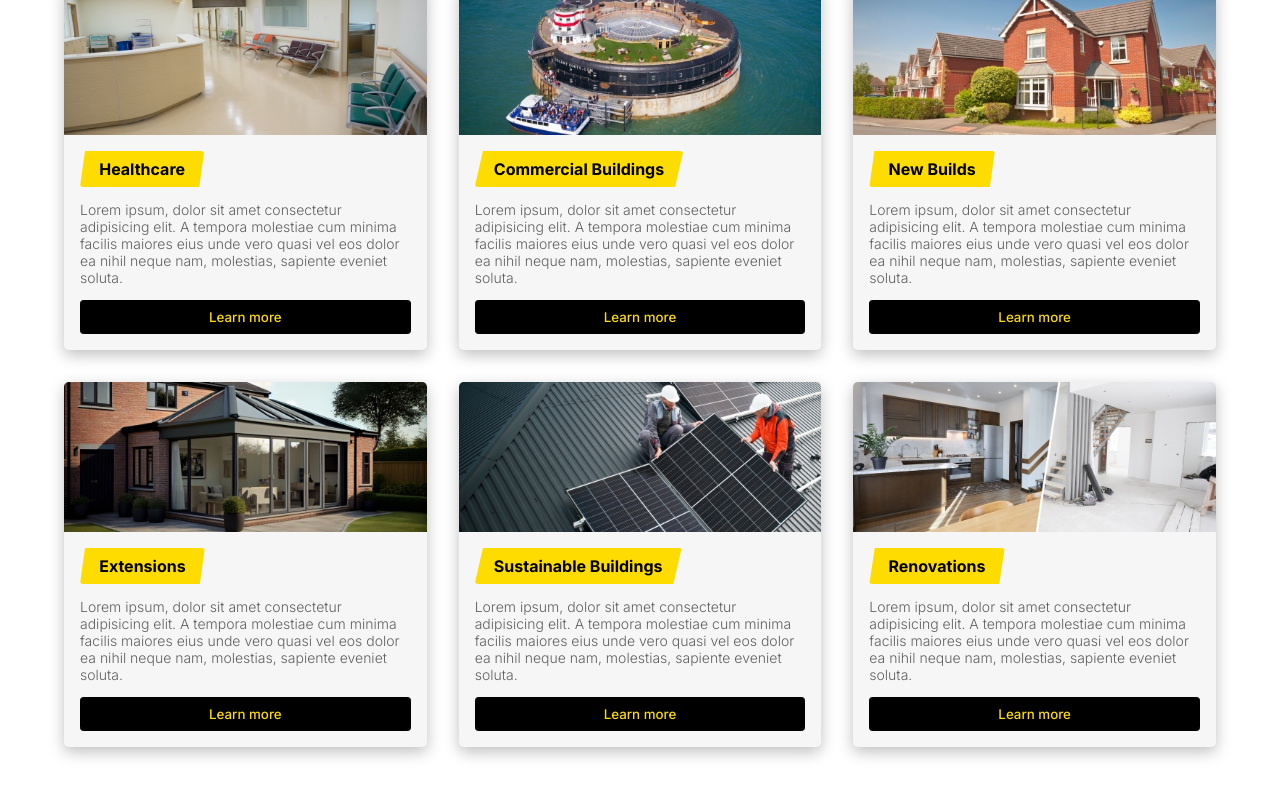
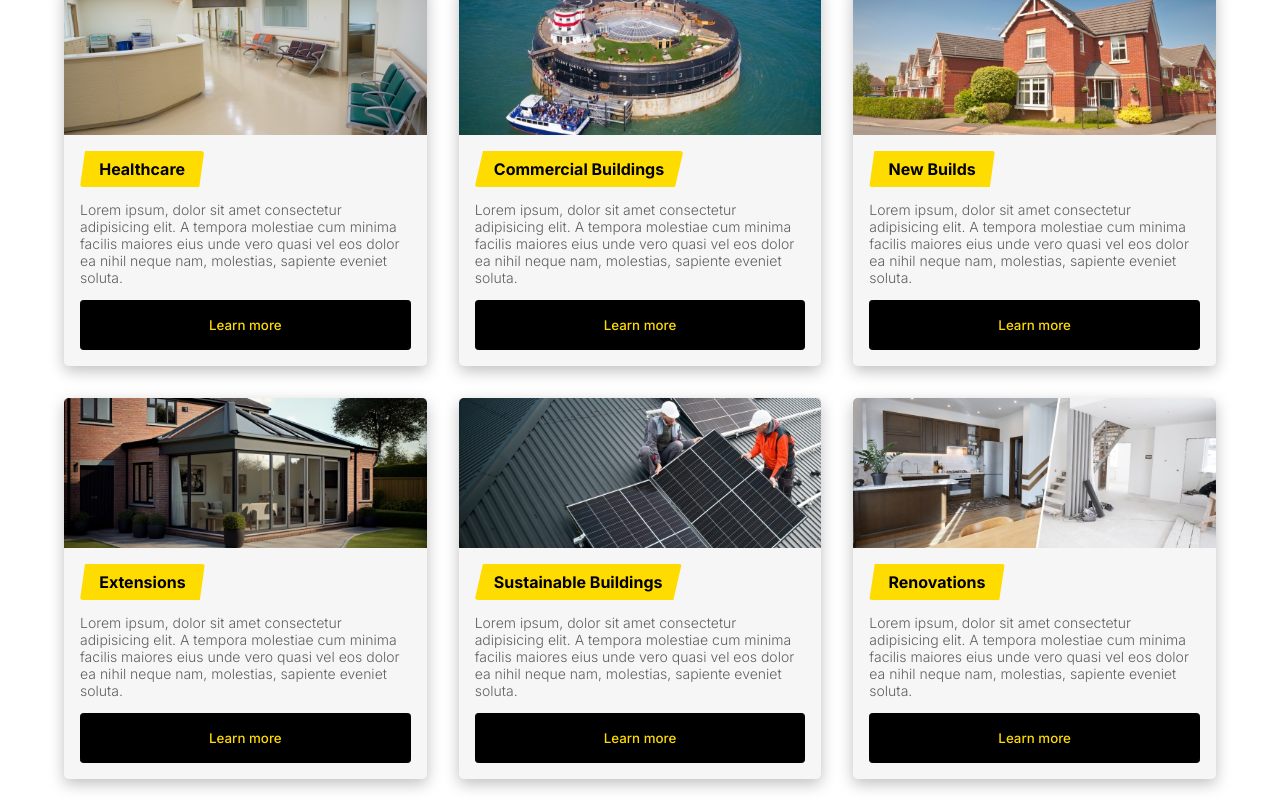
Before and after one commit to luke-meadows/armstrong-build, a Next.js app: page / in a window 1280 px wide. Shown: the part 1231-2031 px from the top of the page. Built offline with nearby package versions, Linux system fonts and the light colour scheme.

Commit message:
button changes

```diff
--- a/components/ServiceGridItem.js
+++ b/components/ServiceGridItem.js
@@ -56,12 +56,10 @@ const StyledServiceGridItem = styled.div`
   }
   button {
     border: 1px solid #000;
-
     background: #000;
     color: #ffdc00;
-
     width: 100%;
-    padding: 0.5rem 0;
+    padding: 1rem 0;
     transition: all 0.2s ease;
     &:hover {
       background: #ffdc00;
```
